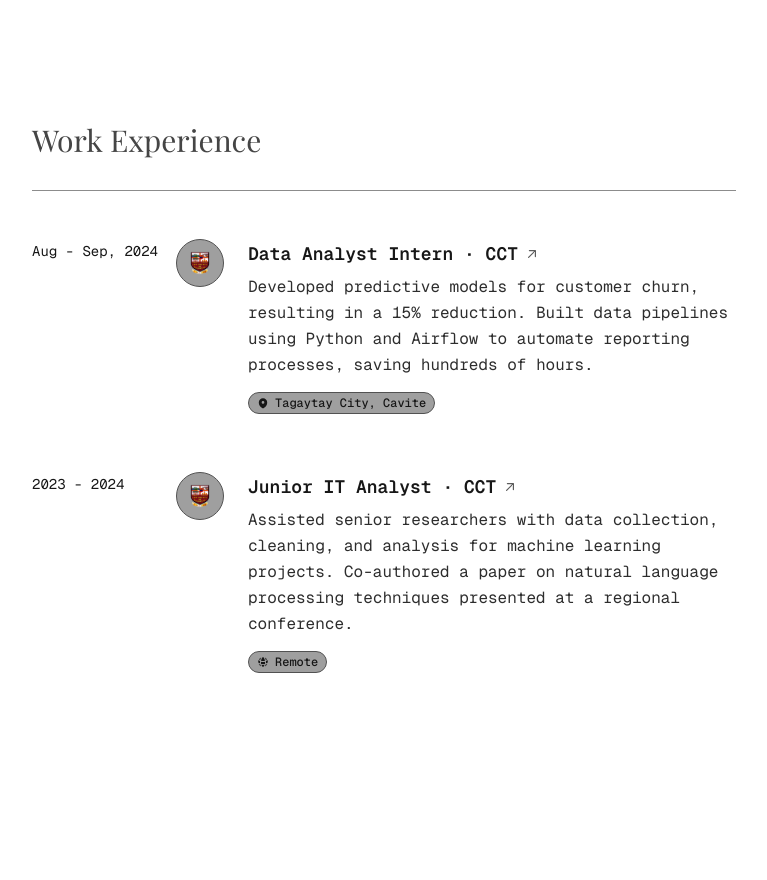
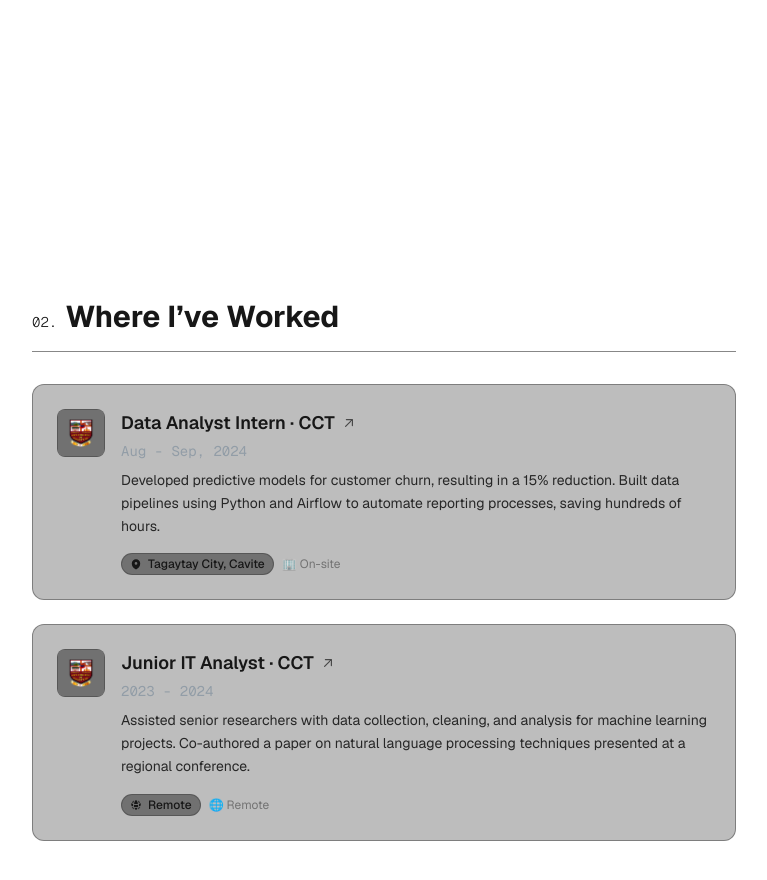
Before and after one commit to JeroldGomez/jerold-gomez-portfolio, a Next.js app: page / in a window 1280 px wide. Shown: the part 1440-2320 px from the top of the page, without its empty margins (256-1023 px from the left). Before the commit the page ends 2195 px from the top, so only its background shows below. Built offline with nearby package versions, Linux system fonts and the light colour scheme.

Commit message:
Initial Work Experience Section Design

```diff
--- a/app/components/ExperienceItem.tsx
+++ b/app/components/ExperienceItem.tsx
@@ -2,6 +2,9 @@
 import Image from "next/image";
 import Link from "next/link"; // Use Next.js Link for internal/external links if needed
 import { ArrowUpRightIcon, MapPinIcon, GlobeAltIcon } from "@heroicons/react/20/solid"; // Import icons
+import { motion } from "framer-motion";
+import Tilt from 'react-parallax-tilt';
+
 
 interface ExperienceItemProps {
     date: string;
@@ -27,34 +30,44 @@ const ExperienceItem: React.FC<ExperienceItemProps> = ({
     const LocationIcon = locationType === "office" ? MapPinIcon : GlobeAltIcon;
 
     return (
-        // Main container for one experience item - using Grid for layout
-        <div className="grid grid-cols-[80px_auto_1fr] sm:grid-cols-[100px_auto_1fr] gap-x-4 md:gap-x-6 py-4">
-        {/* --- Column 1: Date --- */}
-        <div className="pt-0.5"> {/* Slight padding top to align better with title */}
-            <p className="text-sm text-[color:var(--secondary-blue)] whitespace-nowrap">
-            {date}
-            </p>
-        </div>
-
-        {/* --- Column 2: Logo --- */}
-        <div className="relative pl-5">
-            {/* Optional: Add connector dot/line styling here if needed later */}
-            <div className="h-10 w-10 sm:h-12 sm:w-12 rounded-full bg-neutral-700/50 dark:bg-neutral-800/60 border border-neutral-600 dark:border-neutral-700 flex items-center justify-center">
+        <motion.div
+            initial={{ opacity: 0, y: 20 }}
+            whileInView={{ opacity: 1, y: 0 }}
+            viewport={{ once: true }}
+            transition={{ duration: 0.5 }}
+            className="group"
+        >
+            <div className="p-6 rounded-xl bg-neutral-800/30 backdrop-blur-sm border border-neutral-700/50 hover:border-neutral-600/70 transition-all duration-300 hover:shadow-lg hover:shadow-neutral-900/20">
+                <div className="grid grid-cols-[auto_1fr] gap-4 items-start">
+                    {/* Logo */}
+                    <Tilt
+                            className="tilt-container overflow-hidden rounded-lg"
+                            perspective={1000} // Adjust perspective
+                            glareEnable={true} // Add a glare effect
+                            glareMaxOpacity={0.1} // Glare opacity
+                            glarePosition="all"
+                            scale={1.02} // Slight scale on hover
+                            tiltMaxAngleX={15} // Max tilt on X axis
+                            tiltMaxAngleY={15} // Max tilt on Y axis
+                            transitionSpeed={1000} // Speed of tilt returning to normal
+                            gyroscope={true}
+                        >
+                    <div className="h-12 w-12 rounded-md bg-neutral-800/50 border border-neutral-700/50 flex items-center justify-center transition-transform duration-300">
                         <Image
                             src={logo}
                             alt={alt}
-                    width={24} // Adjust icon size within the circle
-                    height={24}
-                    className="object-contain" // Ensure logo fits well
+                            width={30}
+                            height={30}
+                            className="object-contain"
                         />
                     </div>
-        </div>
+                    </Tilt>
 
-
-        {/* --- Column 3: Details --- */}
-        <div className="flex flex-col gap-y-1.5 pt-px"> {/* pt-px for fine alignment */}
-            {/* Title / Link */}
-            <h3 className="text-base sm:text-lg font-semibold text-[color:var(--primary-blue)] flex items-center gap-1.5">
+                    {/* Content */}
+                    <div className="space-y-2">
+                        {/* Title and Date */}
+                        <div className="space-y-1">
+                            <h3 className="text-lg font-semibold text-[color:var(--primary-blue)] flex items-center font-[family-name:var(--font-geist-sans)]">
                                 {companyLink ? (
                                     <a
                                         href={companyLink}
@@ -63,27 +76,36 @@ const ExperienceItem: React.FC<ExperienceItemProps> = ({
                                         className="hover:underline inline-flex items-center gap-1.5 transition-colors hover:text-[color:var(--secondary-blue)]"
                                     >
                                         {title}
-                <ArrowUpRightIcon className="w-4 h-4 inline-block opacity-70" />
+                                        <ArrowUpRightIcon className="w-4 h-4 inline-block opacity-70 group-hover:translate-x-0.5 group-hover:-translate-y-0.5 transition-transform" />
                                     </a>
                                 ) : (
                                     title
                                 )}
                             </h3>
+                            <p className="text-sm text-[#929DA7] font-[family-name:var(--font-geist-mono)]">
+                                {date}
+                            </p>
+                        </div>
 
                         {/* Description */}
-            <p className="text-sm sm:text-base leading-relaxed text-[color:var(--foreground)] opacity-90">
+                        <p className="text-sm leading-relaxed text-[color:var(--foreground)] opacity-90 font-[family-name:var(--font-geist-sans)]">
                             {description}
                         </p>
 
                         {/* Location Tag */}
-            <div className="mt-2">
-            <span className="inline-flex items-center gap-1.5 text-xs font-medium px-2 py-0.5 rounded-full bg-neutral-700/50 dark:bg-neutral-800/60 text-[color:var(--secondary-blue)] border border-neutral-600 dark:border-neutral-700">
+                        <div className="flex items-center gap-2 mt-4 font-[family-name:var(--font-geist-sans)]">
+                            <span className="inline-flex items-center gap-1.5 text-xs font-medium px-2 py-0.5 rounded-full bg-neutral-800/50 text-[color:var(--secondary-blue)] border border-neutral-700/50">
                                 <LocationIcon className="w-3 h-3" />
                                 {location}
+                            </span>
+                            <span className="text-xs text-neutral-500">
+                                {locationType === "remote" ? "🌐 Remote" : "🏢 On-site"}
                             </span>
                         </div>
                     </div>
                 </div>
+            </div>
+        </motion.div>
     );
 };
 
--- a/app/globals.css
+++ b/app/globals.css
@@ -12,7 +12,7 @@
   --font-mono: var(--font-geist-mono);
   --font-playfair: var(--font-playfair-display)
   --font-ibm: var(--font-ibm-plex-mono)
-  --font-inter: var(--font-inter)
+  /* --font-inter: var(--font-inter) */
 }
 
 @media (prefers-color-scheme: dark) {
--- a/app/layout.tsx
+++ b/app/layout.tsx
@@ -1,5 +1,5 @@
 import type { Metadata } from "next";
-import { Geist, Geist_Mono, IBM_Plex_Mono, Playfair_Display, Inter } from "next/font/google";
+import { Geist, Geist_Mono, IBM_Plex_Mono, Playfair_Display} from "next/font/google";
 import "./globals.css";
 import AsciiBackground from "./components/ASCIIBackground";
 
@@ -30,11 +30,11 @@ const playfairDisplay = Playfair_Display({
   display: 'swap', // Good for performance
 });
 
-const inter = Inter({
-  subsets: ['latin'],
-  variable: '--font-inter',
-  display: 'swap',
-});
+// const inter = Inter({
+//   subsets: ['latin'],
+//   variable: '--font-inter',
+//   display: 'swap',
+// });
 
 export const metadata: Metadata = {
   title: "Jerold Gomez | Portfolio",
@@ -49,7 +49,7 @@ export default function RootLayout({
   return (
     <html lang="en">
       <body
-        className={`${geistSans.variable} ${geistMono.variable} ${playfairDisplay.variable} ${inter.variable} ${ibmPlexMono.variable} antialiased`}
+        className={`${geistSans.variable} ${geistMono.variable} ${playfairDisplay.variable} ${ibmPlexMono.variable} antialiased`}
       >
         <AsciiBackground /> {/* Add the background component here */}
         {/* Ensure content container uses relative/z-index to appear above background */}
--- a/app/page.tsx
+++ b/app/page.tsx
@@ -113,14 +113,16 @@ export default function Home() {
         relative z-10
       ">
         {/* About me Section */}
-        <div className="flex flex-col mb-40">
+        <div className="flex flex-col mb-80">
           <div className="mb-10">
             <h2 className="text-2xl sm:text-3xl font-bold font-[family-name:var(--font-geist-sans)]">
+
             <span className="text-sm font-light font-[family-name:var(--font-geist-mono)] mr-2">
-              ~/01.
+              01.
             </span>
-              About Me
+            A Bit About Me
             </h2>
+            <div className="h-[1px] w-full bg-[#383838] opacity-60 mt-4"></div>
           </div>
 
           <div className="flex flex-col sm:flex-row gap-8 items-start">
@@ -177,12 +179,17 @@ export default function Home() {
 
         {/* Work Experience Section */}
         <div className="flex flex-col gap-y-8">
-          <h2 className="text-2xl sm:text-3xl flex items-center gap-4 font-medium font-[family-name:var(--font-playfair-display)] opacity-80">
-            Work Experience
-          </h2>
-          <div className="w-full h-px bg-neutral-700/60" />
+          <div>
+            <h2 className="text-2xl sm:text-3xl font-bold font-[family-name:var(--font-geist-sans)]">
+            <span className="text-sm font-light font-[family-name:var(--font-geist-mono)] mr-2">
+              02.
+            </span>
+            Where I’ve Worked
+            </h2>
+            <div className="h-[1px] w-full bg-[#383838] opacity-60 mt-4"></div>
+          </div>
 
-          <div className="flex flex-col gap-y-6 font-[family-name:var(--font-geist-mono)]">
+          <div className="flex flex-col gap-y-6">
             {workExperience.map((exp, index) => (
               <ExperienceItem
                 key={index}
--- a/package.json
+++ b/package.json
@@ -10,6 +10,7 @@
   },
   "dependencies": {
     "@heroicons/react": "^2.2.0",
+    "framer-motion": "^12.9.4",
     "next": "15.3.1",
     "react": "^19.0.0",
     "react-dom": "^19.0.0",
```
Also changed, not shown: 1 other file (tests, documents, lock files or other folders). Lines whose indentation alone changed are shown as unchanged.
